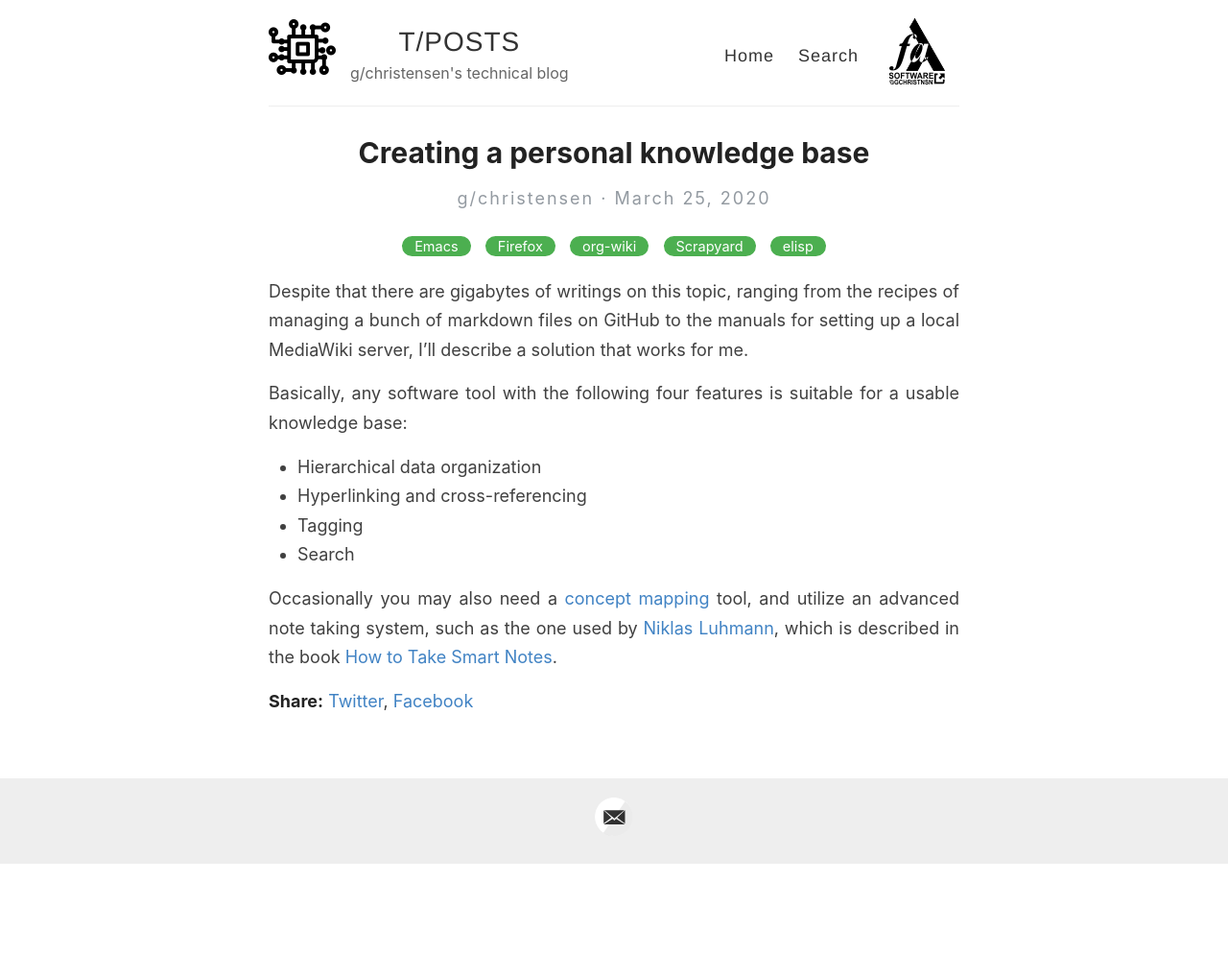
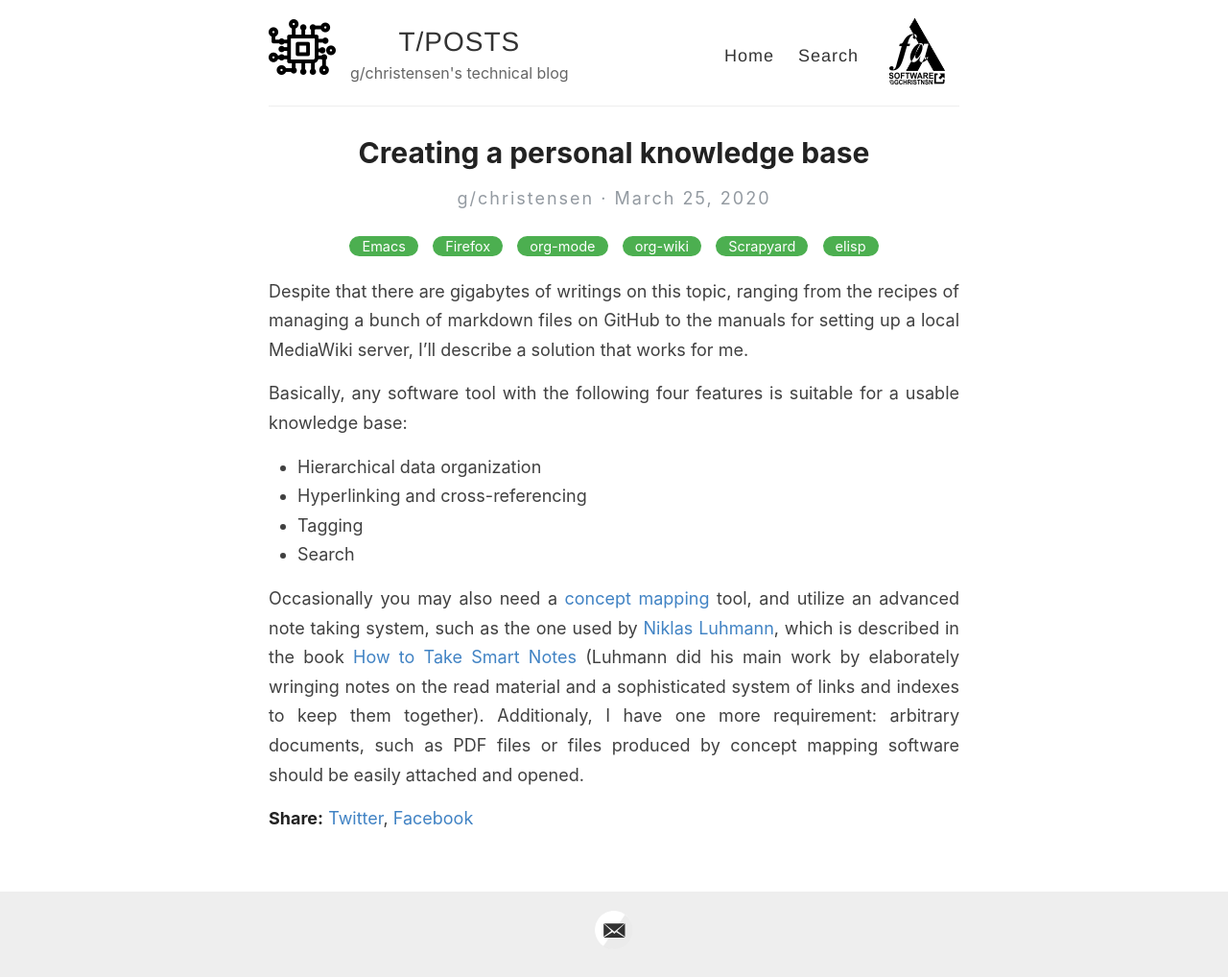
Before and after one commit to GChristensen/posts, a Jekyll site: the page built from _posts/2020-03-25-creating-personal-knowledge-base.md, in a window 1280 px wide. Shown: the whole page at 96% size. Built offline with Jekyll 4.4.1, drawn with Linux system fonts in a browser that asks for light colours; before the commit the page ends 901 px from its top, so only the background shows below that.

Commit message:
Update 2020-03-25-creating-personal-knowledge-base.md

```diff
--- a/_posts/2020-03-25-creating-personal-knowledge-base.md
+++ b/_posts/2020-03-25-creating-personal-knowledge-base.md
@@ -1,7 +1,7 @@
 ---
 layout: post
 title: Creating a personal knowledge base
-categories: [Emacs, Firefox, org-wiki, Scrapyard, elisp]
+categories: [Emacs, Firefox, org-mode, org-wiki, Scrapyard, elisp]
 ---
 
 Despite that there are gigabytes of writings on this topic, ranging
@@ -19,4 +19,9 @@ for a usable knowledge base:
 
 Occasionally you may also need a [concept mapping](https://en.wikipedia.org/wiki/Concept_map) tool, and utilize an
 advanced note taking system, such as the one used by [Niklas Luhmann](https://en.wikipedia.org/wiki/Niklas_Luhmann),
-which is described in the book [How to Take Smart Notes](https://www.goodreads.com/en/book/show/34507927).
+which is described in the book [How to Take Smart Notes](https://www.goodreads.com/en/book/show/34507927) (Luhmann did his
+main work by elaborately wringing notes on the read material and a
+sophisticated system of links and indexes to keep them together).
+Additionaly, I have
+one more requirement: arbitrary documents, such as PDF files or files
+produced by concept mapping software should be easily attached and opened.
```
